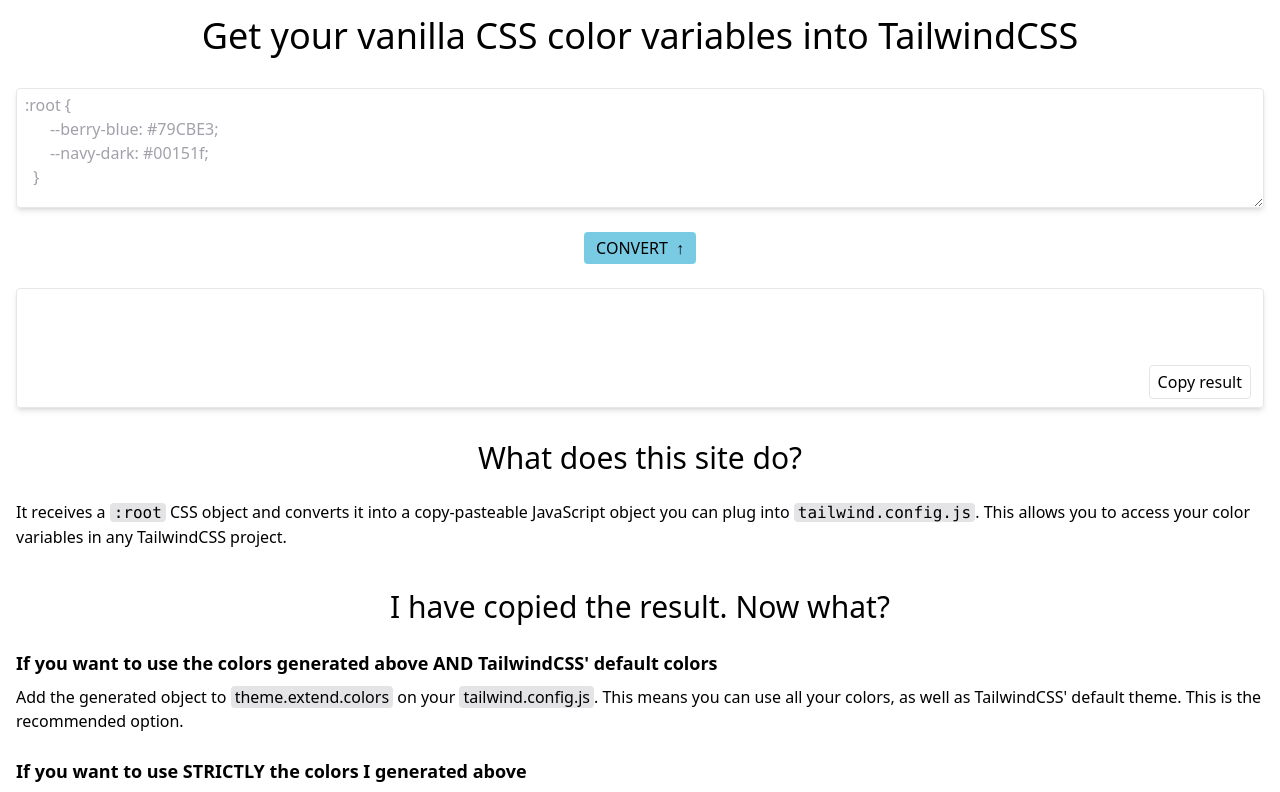
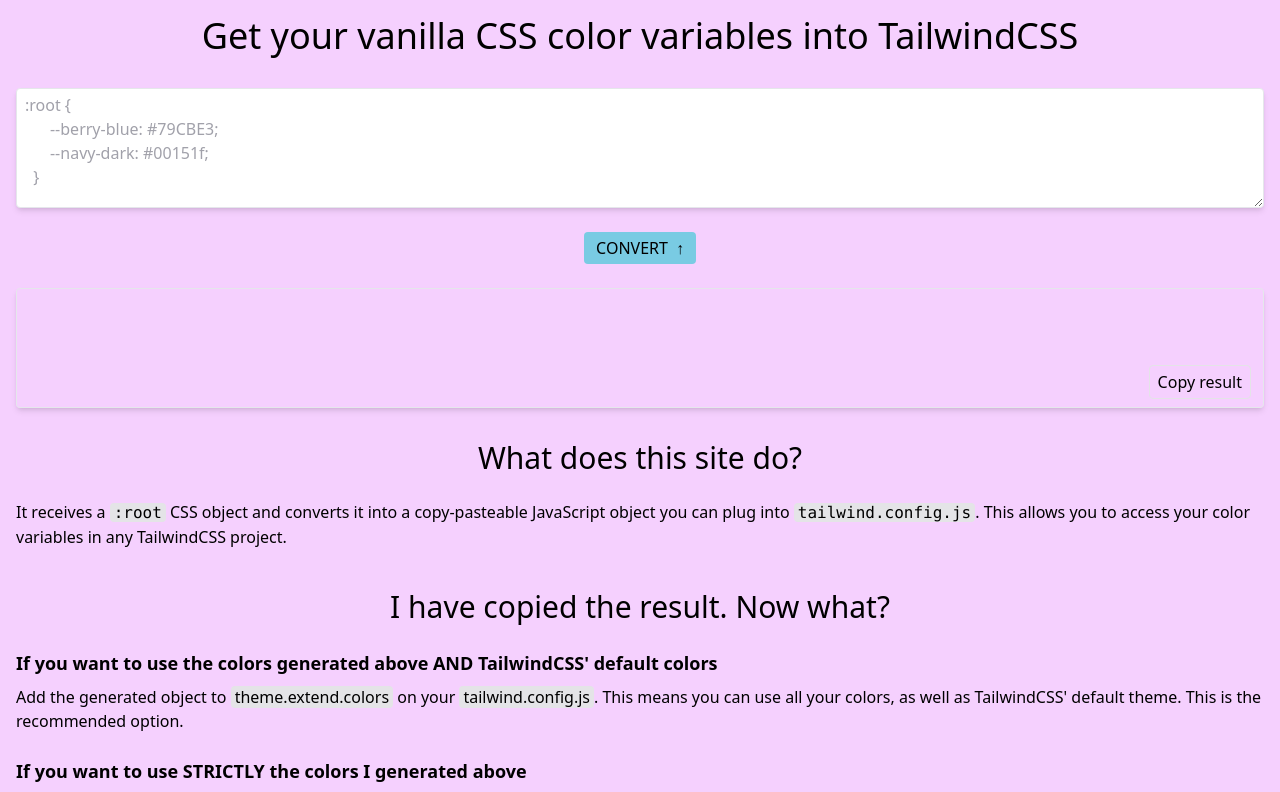
Before and after one commit to LukeberryPi/css-colors-to-tailwind, a Next.js app: page / in a window 1280 px wide. Shown: the top 792 px of the page. Built offline with nearby package versions, Linux system fonts and the light colour scheme.

Commit message:
setup remote

```diff
--- a/src/app/page.js
+++ b/src/app/page.js
@@ -6,7 +6,7 @@
   const generatedTailwindConfigObject = undefined;
 
   return (
-    <div className="flex justify-center flex-col p-4">
+    <div className="flex justify-center flex-col p-4 bg-fuchsia-200">
       <h1 className="text-4xl text-center">
         Get your vanilla CSS color variables into TailwindCSS
       </h1>
```
